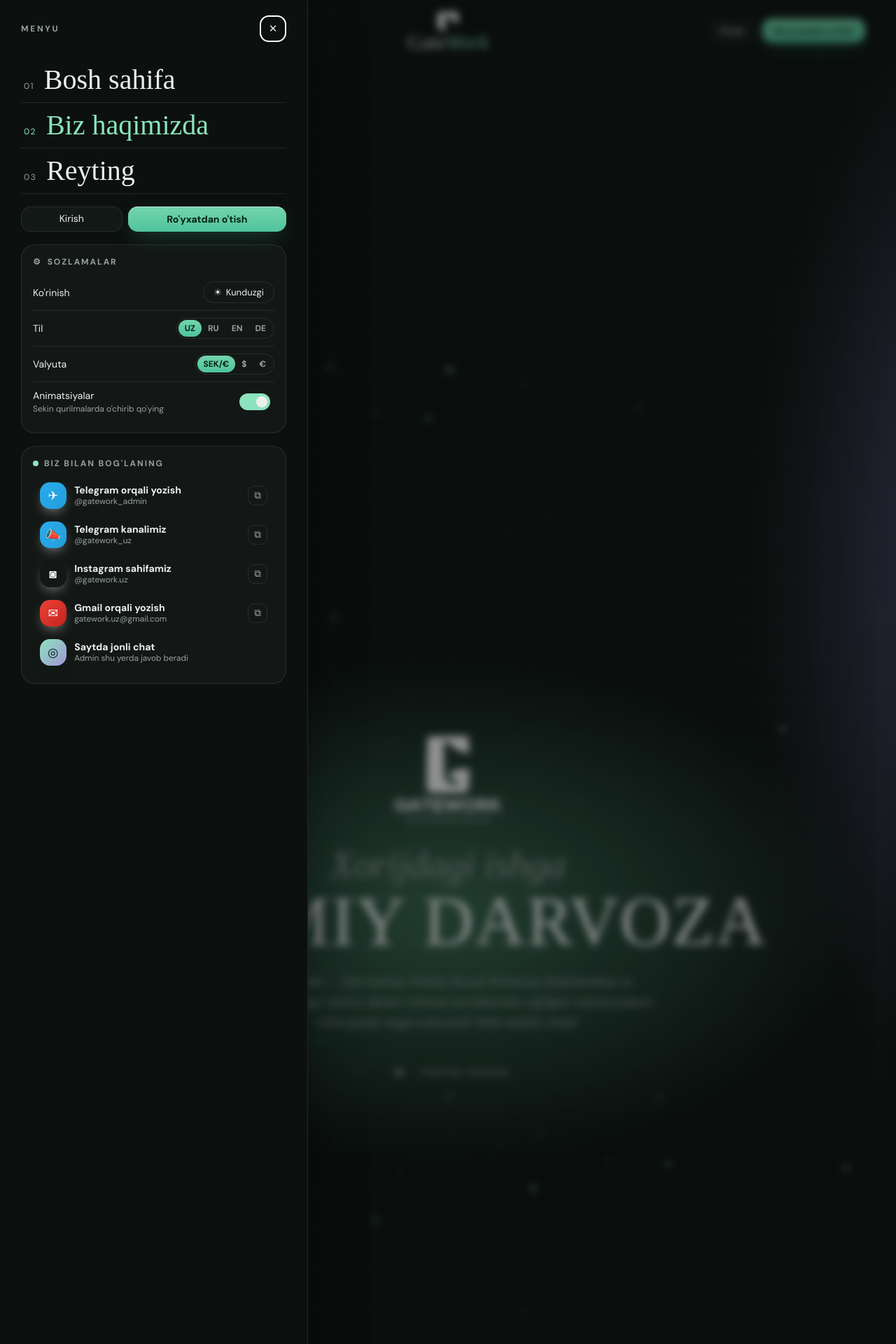
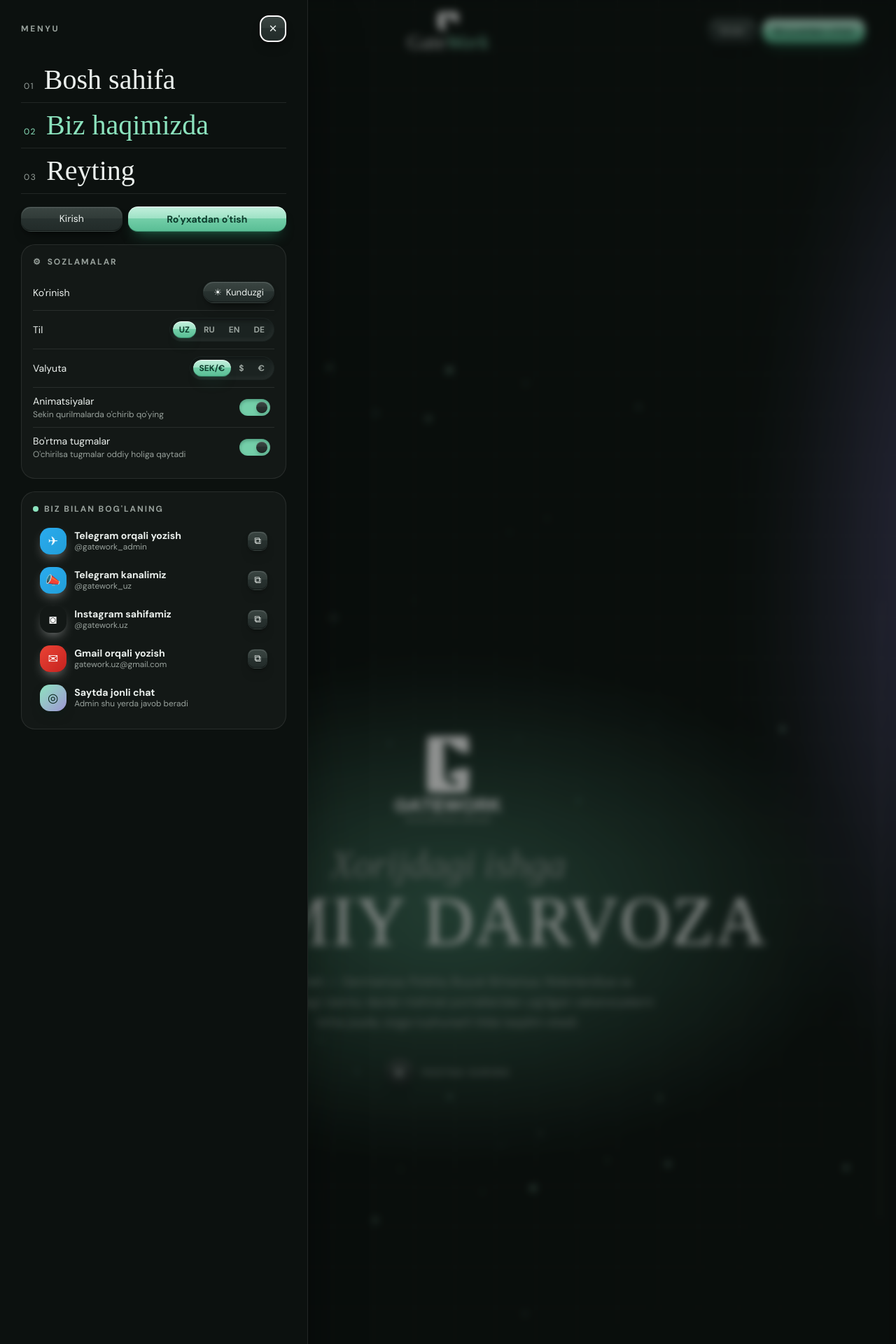
Before and after one commit to vicocom210-cmd/gatework, a Django app: page /about/ in a window 1280 px wide, after a click on "Menyu". Shown: the top 1920 px of the page at 70% size. Run offline with Django 5.2, Linux system fonts and the light colour scheme; some web fonts are replaced.

Commit message:
first commit

```diff
--- /dev/null
+++ b/static/css/puffy.css
@@ -0,0 +1,124 @@
+/* =====================================================================
+   BO'RTMA TUGMALAR ("claymorphism")
+   UZ: tugmalar yumshoq loydan yasalgandek bo'rtib chiqadi: ikki tonli
+       yaltiroq gradient (46% da keskin chegara), tepada oq "lab", pastga
+       tushadigan soya. Ustiga borilsa ko'tariladi va yaltiroq nur o'tadi,
+       bosilsa ichkariga botadi.
+       Faqat <html class="puffy"> bo'lganda ishlaydi — Sozlamalardagi
+       "Bo'rtma tugmalar" o'chirilsa, tugmalar avvalgi holiga qaytadi.
+   EN: buttons look like soft inflated clay: two-tone glossy gradient with a
+       hard stop at 46%, a white top lip and a drop shadow. They lift with a
+       sheen on hover and sink when pressed. Active only on <html class="puffy">
+       — turning the setting off restores the original buttons.
+   ===================================================================== */
+
+:root {
+  --pf-gloss: linear-gradient(180deg, #ffffff 0%, #f7faf9 46%, #e9f0ed 46.01%, #dbe6e2 100%);
+  --pf-gloss-down: linear-gradient(180deg, #d9e4e0 0%, #e6eeeb 54%, #f3f7f5 54.01%, #fbfdfc 100%);
+  --pf-mint: linear-gradient(180deg, #c3f0dd 0%, #9fe2c6 46%, #74cfa9 46.01%, #58bd94 100%);
+  --pf-mint-down: linear-gradient(180deg, #52b58c 0%, #69c59f 54%, #95dcbd 54.01%, #b8ebd5 100%);
+  --pf-mint-ink: #0d3b2c;
+  --pf-sunk: #dde6e2;
+
+  --pf-lip: inset 0 1px 0 0 rgb(255 255 255 / 100%), inset 0 -1px 0 0 rgb(20 45 36 / 14%);
+  --pf-lip-mint: inset 0 1px 0 0 rgb(255 255 255 / 80%), inset 0 -1px 0 0 rgb(14 70 50 / 40%);
+  --pf-lift: 0 10px 18px -11px rgb(20 45 36 / 55%), 0 2px 4px -2px rgb(20 45 36 / 16%);
+  --pf-lift-hi: 0 20px 30px -15px rgb(20 45 36 / 55%), 0 5px 9px -4px rgb(20 45 36 / 20%);
+  --pf-lift-mint: 0 12px 20px -11px rgb(40 130 95 / 85%), 0 2px 4px -2px rgb(40 130 95 / 30%);
+  --pf-lift-mint-hi: 0 22px 32px -15px rgb(40 130 95 / 90%), 0 5px 9px -4px rgb(40 130 95 / 38%);
+  --pf-sink: 0 1px 2px -1px rgb(20 45 36 / 30%), inset 0 2px 5px 0 rgb(20 45 36 / 22%);
+  --pf-sink-mint: 0 1px 2px -1px rgb(14 70 50 / 40%), inset 0 2px 6px 0 rgb(10 50 36 / 34%);
+  --pf-well: inset 3px 4px 9px -3px rgb(20 45 36 / 24%), inset -2px -3px 6px 0 rgb(255 255 255 / 85%);
+  --pf-sheen: linear-gradient(100deg, transparent 36%, rgb(255 255 255 / 90%) 48%, transparent 61%);
+  --pf-sheen-soft: linear-gradient(100deg, transparent 36%, rgb(255 255 255 / 50%) 48%, transparent 61%);
+  --pf-ease: cubic-bezier(0.19, 0.86, 0.22, 1);
+}
+
+/* tungi rejim: xuddi shu shakl, qorong'i "loy" */
+html.dark {
+  --pf-gloss: linear-gradient(180deg, #3a4542 0%, #313b38 46%, #283230 46.01%, #222b29 100%);
+  --pf-gloss-down: linear-gradient(180deg, #1d2523 0%, #242d2b 54%, #2d3735 54.01%, #343f3c 100%);
+  --pf-sunk: #1b2321;
+  --pf-lip: inset 0 1px 0 0 rgb(255 255 255 / 16%), inset 0 -1px 0 0 rgb(0 0 0 / 45%);
+  --pf-lift: 0 10px 18px -10px rgb(0 0 0 / 80%), 0 2px 4px -2px rgb(0 0 0 / 50%);
+  --pf-lift-hi: 0 20px 30px -14px rgb(0 0 0 / 85%), 0 5px 9px -4px rgb(0 0 0 / 55%);
+  --pf-sink: 0 1px 2px -1px rgb(0 0 0 / 60%), inset 0 2px 6px 0 rgb(0 0 0 / 55%);
+  --pf-well: inset 3px 4px 9px -3px rgb(0 0 0 / 65%), inset -2px -3px 6px 0 rgb(255 255 255 / 5%);
+  --pf-sheen: linear-gradient(100deg, transparent 36%, rgb(255 255 255 / 22%) 48%, transparent 61%);
+}
+
+/* ---------- oddiy (oq / kulrang) bo'rtma tugmalar ---------- */
+html.puffy :is(.btn-ghost, .icon-btn, .pill, .chip, .sm-pill, .sm-close, .btn-filter, .btn-google,
+  .btn-apply, .contact-item .copy, .chat-tool, .user-btn, .chat-fab, .aw-scroll-ring) {
+  background: var(--pf-sheen) -135% 0 / 240% 100% no-repeat, var(--pf-gloss);
+  border-color: transparent;
+  color: var(--foreground);
+  box-shadow: var(--pf-lift), var(--pf-lip);
+  backdrop-filter: none;
+  -webkit-backdrop-filter: none;
+  transition: box-shadow 0.24s var(--pf-ease), transform 0.24s var(--pf-ease), background-position 0s, color 0.2s;
+}
+html.puffy :is(.btn-ghost, .icon-btn, .pill, .chip, .sm-pill, .sm-close, .btn-filter, .btn-google,
+  .btn-apply, .contact-item .copy, .chat-tool, .user-btn, .chat-fab):hover {
+  transform: translateY(-2px);
+  box-shadow: var(--pf-lift-hi), var(--pf-lip);
+  background-position: 135% 0, 0 0;
+  transition: box-shadow 0.24s var(--pf-ease), transform 0.24s var(--pf-ease), background-position 0.85s var(--pf-ease);
+}
+html.puffy :is(.btn-ghost, .icon-btn, .pill, .chip, .sm-pill, .sm-close, .btn-filter, .btn-google,
+  .btn-apply, .contact-item .copy, .chat-tool, .user-btn, .chat-fab):active {
+  transform: translateY(1px);
+  background: var(--pf-gloss-down);
+  box-shadow: var(--pf-sink);
+}
+
+/* ---------- asosiy / tanlangan — yalpiz rangli bo'rtma ---------- */
+html.puffy :is(.btn-primary, .pill.active, .chip.on, .lang-switch button.active) {
+  background: var(--pf-sheen-soft) -135% 0 / 240% 100% no-repeat, var(--pf-mint);
+  border-color: transparent;
+  color: var(--pf-mint-ink);
+  box-shadow: var(--pf-lift-mint), var(--pf-lip-mint);
+  transition: box-shadow 0.24s var(--pf-ease), transform 0.24s var(--pf-ease), background-position 0s;
+}
+html.puffy :is(.btn-primary, .pill.active, .chip.on):hover {
+  transform: translateY(-2px);
+  box-shadow: var(--pf-lift-mint-hi), var(--pf-lip-mint);
+  background-position: 135% 0, 0 0;
+  transition: box-shadow 0.24s var(--pf-ease), transform 0.24s var(--pf-ease), background-position 0.85s var(--pf-ease);
+}
+html.puffy :is(.btn-primary, .pill.active, .chip.on, .lang-switch button.active):active {
+  transform: translateY(1px);
+  background: var(--pf-mint-down);
+  box-shadow: var(--pf-sink-mint);
+}
+
+/* ---------- tanlov guruhlari (til, valyuta): ichkariga botgan "quduq",
+             faqat tanlangan tugma bo'rtib turadi ---------- */
+html.puffy .lang-switch {
+  background: var(--pf-sunk);
+  border-color: transparent;
+  box-shadow: var(--pf-well);
+  padding: 4px;
+  gap: 2px;
+}
+html.puffy .lang-switch button:not(.active) { background: transparent; box-shadow: none; }
+
+/* ---------- On/Off kalitlar: quduq ichida bo'rtma sharcha ---------- */
+html.puffy .switch .track {
+  background: var(--pf-sunk);
+  box-shadow: var(--pf-well);
+}
+html.puffy .switch .track i {
+  background: var(--pf-gloss);
+  box-shadow: 0 3px 6px -2px rgb(20 45 36 / 45%), var(--pf-lip);
+}
+html.puffy .switch.on .track { background: #74cfa9; box-shadow: inset 0 2px 5px rgb(10 50 36 / 35%); }
+
+/* teginish ekranlarida "hover" ko'tarilishi qolib ketmasin */
+@media (hover: none) {
+  html.puffy :is(.btn-ghost, .icon-btn, .pill, .chip, .sm-pill, .sm-close, .btn-filter, .btn-google,
+    .btn-apply, .contact-item .copy, .chat-tool, .user-btn, .chat-fab, .btn-primary, .pill.active, .chip.on):hover {
+    transform: none;
+    background-position: -135% 0, 0 0;
+  }
+}
--- a/static/js/data.js
+++ b/static/js/data.js
@@ -15,6 +15,13 @@ const STRINGS = {
     ru: "Отключите на медленных устройствах",
     en: "Turn off on slower devices",
     de: "Auf langsamen Geräten ausschalten",
+  },
+  settingsPuffy: { uz: "Bo'rtma tugmalar", ru: "Объёмные кнопки", en: "3D buttons", de: "3D-Schaltflächen" },
+  settingsPuffyHint: {
+    uz: "O'chirilsa tugmalar oddiy holiga qaytadi",
+    ru: "Если выключить — кнопки станут обычными",
+    en: "Turn off to restore the flat buttons",
+    de: "Ausschalten stellt die flachen Buttons wieder her",
   },
   themeLight: { uz: "Kunduzgi", ru: "Светлая", en: "Light", de: "Hell" },
   themeDark: { uz: "Tungi", ru: "Тёмная", en: "Dark", de: "Dunkel" },
--- a/templates/base.html
+++ b/templates/base.html
@@ -15,6 +15,13 @@
   {% block head %}{% endblock %}
   <!-- SINOV DIZAYNI: eski ko'rinishga qaytish uchun shu qatorni o'chiring -->
   <link rel="stylesheet" href="{% static 'css/theme-test.css' %}?v=3" />
+  <!-- Bo'rtma tugmalar (Sozlamalarda yoqib/o'chiriladi) -->
+  <link rel="stylesheet" href="{% static 'css/puffy.css' %}?v=1" />
+  <!-- tanlovni sahifa chizilishidan OLDIN qo'llaymiz — tugmalar "sakramasin" -->
+  <script>
+    try { if (localStorage.getItem("gatework-puffy") !== "off") document.documentElement.classList.add("puffy"); }
+    catch (e) { document.documentElement.classList.add("puffy"); }
+  </script>
 </head>
 <body>
 
@@ -114,6 +121,12 @@
           <span class="track"><i></i></span>
         </button>
       </div>
+      <div class="sm-row">
+        <span><span data-t="settingsPuffy"></span><small data-t="settingsPuffyHint"></small></span>
+        <button class="switch" type="button" data-puffy-toggle role="switch" aria-checked="true">
+          <span class="track"><i></i></span>
+        </button>
+      </div>
     </section>
 
     <!-- ADMIN BILAN BOG'LANISH -->
@@ -187,8 +200,8 @@
   <div class="wrap bottom">© 2026 Gate Work</div>
 </footer>
 
-<script src="{% static 'js/data.js' %}?v=5"></script>
-<script src="{% static 'js/app.js' %}?v=5"></script>
+<script src="{% static 'js/data.js' %}?v=6"></script>
+<script src="{% static 'js/app.js' %}?v=6"></script>
 <script src="{% static 'js/chat.js' %}"></script>
 {% block scripts %}{% endblock %}
 </body>
```
Also changed, not shown: static/js/app.js (+36 -0 lines), db.sqlite3, db_backup.sqlite3 (added), db_backup2.sqlite3 (added).
